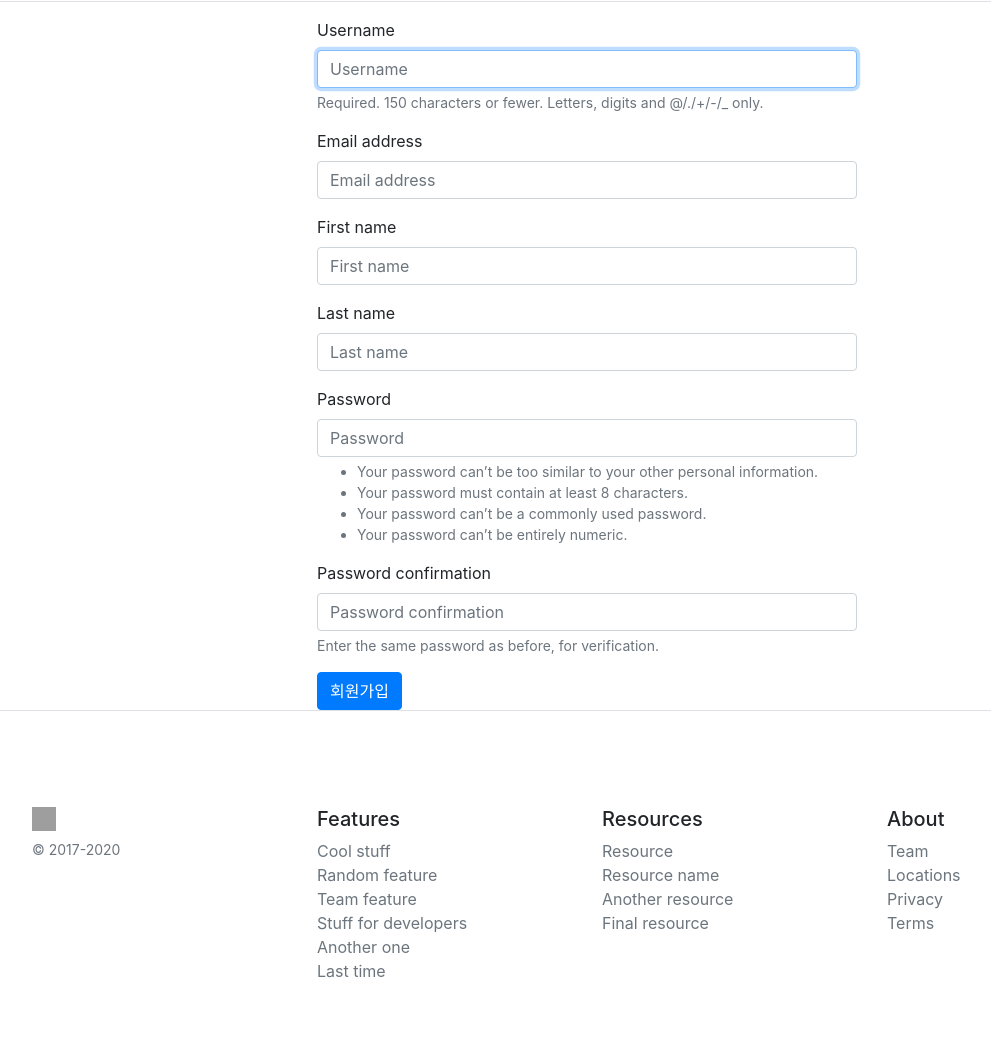
After one commit to Apiens/instagram_django, a Django app: page /accounts/signup/ in a window 1280 px wide. The commit adds this page. Shown: the part 315-1362 px from the top of the page, without its empty margins (53-1044 px from the left). Run offline with Django 3.2, Linux system fonts and the light colour scheme; some libraries are stand-ins or nearby versions; grey boxes are pictures that could not be loaded.

Commit message:
add account form and signup html

```diff
--- a/accounts/admin.py
+++ b/accounts/admin.py
@@ -3,5 +3,6 @@ from .models import User
 
 @admin.register(User)
 class UserAdmin(admin.ModelAdmin):
+    list_display = ['username', 'email', 'website_url', 'is_active', 'is_staff', 'is_superuser']
     pass
 # Register your models here.
--- /dev/null
+++ b/accounts/forms.py
@@ -0,0 +1,28 @@
+from django import forms
+from django.contrib.auth.forms import UserCreationForm
+from .models import User
+
+class SignupForm(UserCreationForm):
+    def __init__(self, *args, **kwargs):
+        super().__init__(*args, **kwargs)
+        # print(self.fields['email'].required)
+        self.fields['email'].required = True
+        self.fields['first_name'].required = True
+        self.fields['last_name'].required = True
+        print(self.fields['email'].required)
+    class Meta(UserCreationForm.Meta):
+        model = User
+        fields = ['username', 'email', 'first_name', 'last_name']
+
+    def clean_email(self):
+        email = self.cleaned_data.get('email')
+        if email:
+            qs = User.objects.filter(email=email)
+            if qs.exists():
+                raise forms.ValidationError("이미 등록된 이메일 주소입니다.")
+        return email
+
+# class SignupForm(forms.ModelForm):
+#     class Meta:
+#         model = User
+#         fields = ['username', 'password']
--- /dev/null
+++ b/accounts/templates/accounts/layout.html
@@ -0,0 +1 @@
+{% extends "layout.html" %}
--- /dev/null
+++ b/accounts/templates/accounts/signup_form.html
@@ -0,0 +1,11 @@
+{% extends "accounts/layout.html" %}
+
+{% block content %}
+<div class="container">
+    <div class="row">
+        <div class="col-sm-6 offset-sm-3">
+                {% include "_form.html" with submit_label="회원가입" %}
+         </div>
+    </div>
+</div>
+{% endblock %}
--- a/accounts/urls.py
+++ b/accounts/urls.py
@@ -1,4 +1,5 @@
 from django.urls import path
-
+from . import views
 urlpatterns = [
+    path('signup/', views.signup, name='signup'),
 ]
--- a/accounts/views.py
+++ b/accounts/views.py
@@ -1,3 +1,20 @@
-from django.shortcuts import render
+from django.contrib import messages
+from django.shortcuts import render, redirect
+from .forms import SignupForm
 
 # Create your views here.
+
+def signup(request):
+    print(request.POST)
+    if request.method == 'POST':
+        form = SignupForm(request.POST)
+        if form.is_valid():
+            user = form.save()
+            messages.success(request, "회원가입을 환영합니다.")
+            next_url = request.GET.get('next', '/')
+            return redirect(next_url)
+    else:
+        form = SignupForm()
+    return render(request, 'accounts/signup_form.html', {
+        'form':form,
+    })
--- a/c7_instagram_django/settings/common.py
+++ b/c7_instagram_django/settings/common.py
@@ -42,6 +42,7 @@ INSTALLED_APPS = [
     'django.contrib.staticfiles',
     #Third Apps
     'debug_toolbar',
+    'bootstrap4',
     #Local Apps
     'accounts',
 ]
--- /dev/null
+++ b/c7_instagram_django/templates/_form.html
@@ -0,0 +1,11 @@
+{% load bootstrap4 %}
+
+<form action="" method="POST" enctype="multipart/form-data">
+    {% csrf_token %}
+    {% bootstrap_form form %}
+        {% buttons %}
+            <button type="submit" class="btn btn-primary">
+                {{ submit_label|default:"Submit"}}
+            </button>
+        {% endbuttons %}
+</form>
--- a/c7_instagram_django/templates/layout.html
+++ b/c7_instagram_django/templates/layout.html
@@ -9,6 +9,14 @@
         <script src="{% static "bootstrap-4.5.2-dist/js/bootstrap.min.js"%}"></script>
     </head>
     <body>
+    {% if messages %}
+        {% for message in messages %}
+            <div class="alert alert-{{message.tags}}">
+            {{message}}
+            </div>
+        {% endfor %}
+    {% endif %}
+
         <div class="border-bottom mb-3">
             <div class="container">
                 <div class="row">
--- a/c7_instagram_django/urls.py
+++ b/c7_instagram_django/urls.py
@@ -14,6 +14,7 @@ Including another URLconf
     2. Add a URL to urlpatterns:  path('blog/', include('blog.urls'))
 """
 from django.contrib import admin
+from django.contrib.auth.decorators import login_required
 from django.urls import path, include
 from django.conf import settings
 from django.views.generic import TemplateView
@@ -21,10 +22,15 @@ from django.views.generic import TemplateView
 # for saving static files during development
 from django.conf.urls.static import static
 
+#login_required
+# def root(request):
+#     return render(request, "root.html")
+
+
 urlpatterns = [
     path('admin/', admin.site.urls),
     path('accounts/', include('accounts.urls')),
-    path('', TemplateView.as_view(template_name='root.html'), name='root')
+    path('', login_required(TemplateView.as_view(template_name='root.html')), name='root')
 ]
 
 if settings.DEBUG:
--- a/requirements/common.txt
+++ b/requirements/common.txt
@@ -2,3 +2,4 @@ asgiref==3.2.10
 Django==3.1
 pytz==2020.1
 sqlparse==0.3.1
+django-bootstrap4
```
Also changed, not shown: accounts/models.py (line endings or trailing spaces).
